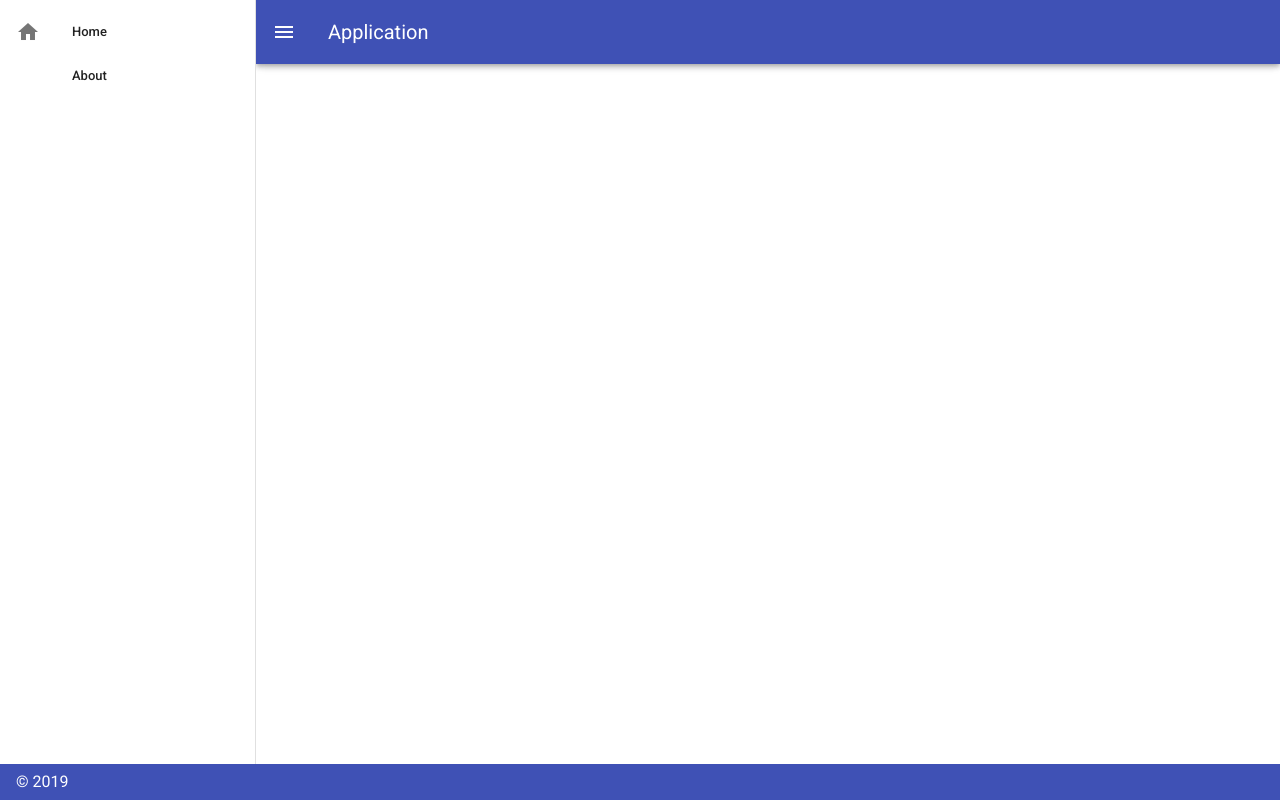
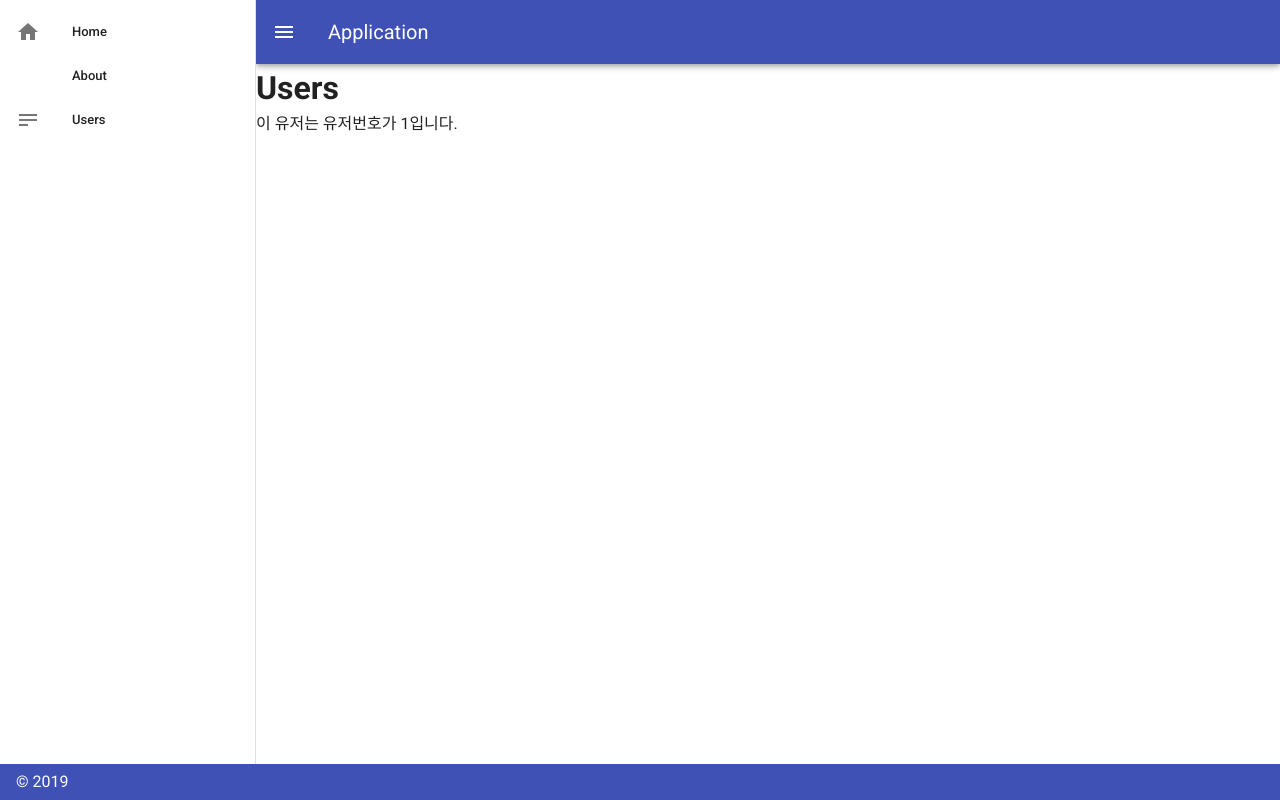
Before and after one commit to rudalson/vue-webblog, a Vue app: page /users/1 in a window 1280 px wide. Built offline with nearby package versions, Linux system fonts and the light colour scheme.

Commit message:
added vue router route를 통해 parameters 전달하기

```diff
--- a/package.json
+++ b/package.json
@@ -38,7 +38,9 @@
       "plugin:vue/essential",
       "eslint:recommended"
     ],
-    "rules": {},
+    "rules": {
+      "no-console": "off"
+    },
     "parserOptions": {
       "parser": "babel-eslint"
     }
--- a/src/App.vue
+++ b/src/App.vue
@@ -19,6 +19,20 @@
           </v-list-item-action>
           <v-list-item-content>
             <v-list-item-title>About</v-list-item-title>
+          </v-list-item-content>
+        </v-list-item>
+        <v-list-item link router :to="{
+          name: 'users',
+          params: {
+            id:4321,
+            name: 'tetris'
+          }
+        }" exact>
+          <v-list-item-action>
+            <v-icon>mdi-text</v-icon>
+          </v-list-item-action>
+          <v-list-item-content>
+            <v-list-item-title>Users</v-list-item-title>
           </v-list-item-content>
         </v-list-item>
       </v-list>
--- a/src/router/index.js
+++ b/src/router/index.js
@@ -7,7 +7,7 @@ const routes = [
   {
     path: '/',
     name: 'home',
-    component: () => import(/* webpackChunkName: "about" */ '../Home')
+    component: () => import(/* webpackChunkName: "home" */ '../Home')
   },
   {
     path: '/about',
@@ -16,6 +16,11 @@ const routes = [
     // this generates a separate chunk (about.[hash].js) for this route
     // which is lazy-loaded when the route is visited.
     component: () => import(/* webpackChunkName: "about" */ '../views/About')
+  },
+  {
+    path: '/users/:id',
+    name: 'users',
+    component: () => import(/* webpackChunkName: "users" */ '../views/Users')
   }
 ]
 
--- /dev/null
+++ b/src/views/Users.vue
@@ -0,0 +1,20 @@
+<template>
+  <div>
+    <h1>Users</h1>
+    <p>이 유저는 유저번호가 {{ userId }}입니다.</p>
+    {{ $route.params.name }}
+  </div>
+</template>
+
+<script>
+  export default {
+    computed: {
+      userId() {
+        return this.$route.params.id
+      }
+    },
+    created() {
+      console.log("route", this.$route)
+    }
+  }
+</script>
```
